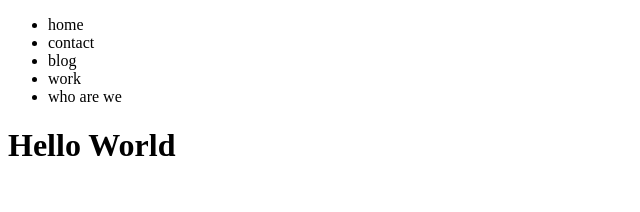
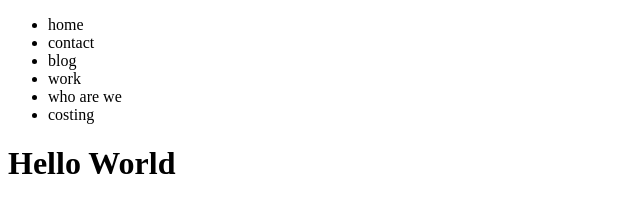
Before and after one commit to kdowd/tuesday2021, a plain HTML site: page index.html in a window 1280 px wide. Shown: the whole page, without its empty margins (0-640 px from the left). Drawn offline with Linux system fonts and the light colour scheme.

Commit message:
added costing

```diff
--- a/index.html
+++ b/index.html
@@ -12,6 +12,7 @@
       <li>blog</li>
       <li>work</li>
       <li>who are we</li>
+      <li>costing</li>
     </ul>
     <h1>Hello World</h1>
   </body>
```
